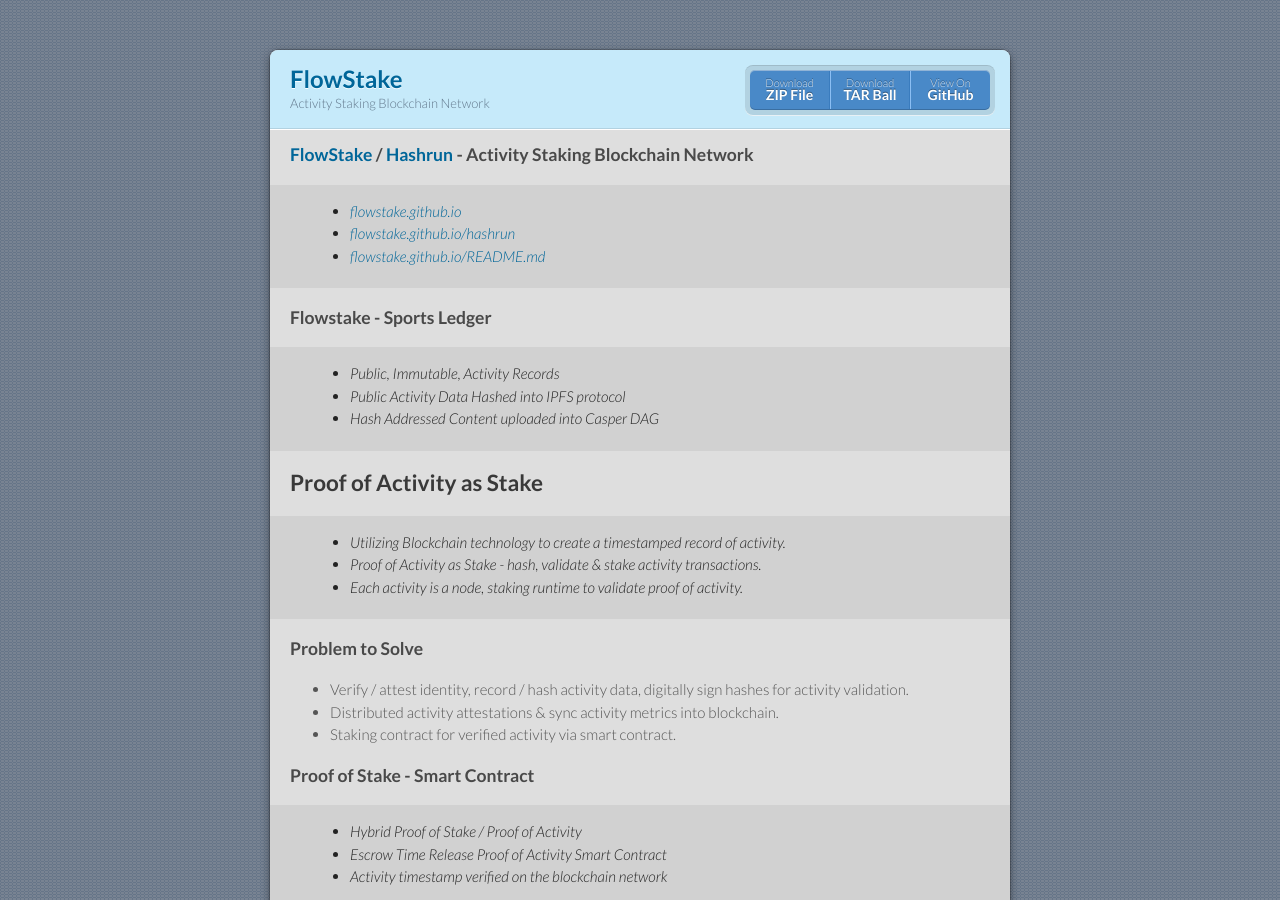
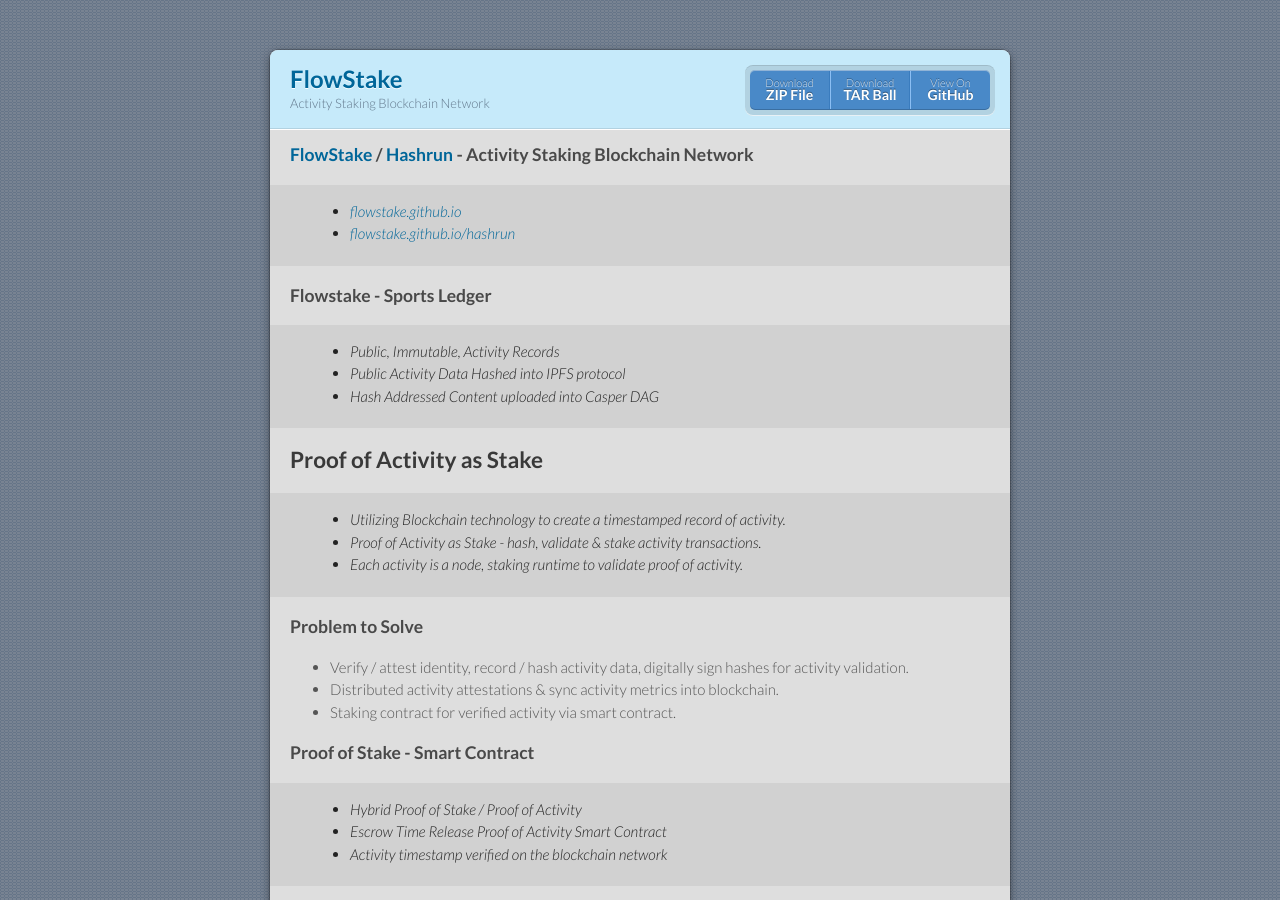
Before and after one commit to flowstake/flowstake.github.io, a Jekyll site: the page built from index.md, in a window 1280 px wide and 900 px high. Built offline with Jekyll 4.4.1, drawn with Linux system fonts in a browser that asks for light colours; our own code applies the rules of GitHub Pages for plain Markdown files.

Commit message:
Update index.md

```diff
--- a/index.md
+++ b/index.md
@@ -2,10 +2,9 @@
 layout: default
 ---
 
-### [FlowStake](https://flowstake.github.io/hashrun) / [Hashrun](https://flowstake.github.io/hashrun) - Activity Staking Blockchain Network
+### [FlowStake](https://github.com/flowstake/flowstake.github.io) / [Hashrun](https://flowstake.github.io/hashrun) - Activity Staking Blockchain Network
 > - [flowstake.github.io](https://flowstake.github.io/)
 > - [flowstake.github.io/hashrun](https://flowstake.github.io/hashrun)
-> - [flowstake.github.io/README.md](https://flowstake.github.io/blob/master/README.md)
 
 ### Flowstake - Sports Ledger
 > - Public, Immutable, Activity Records
```
